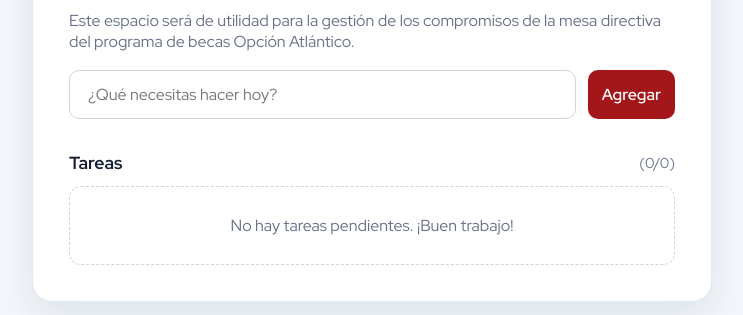
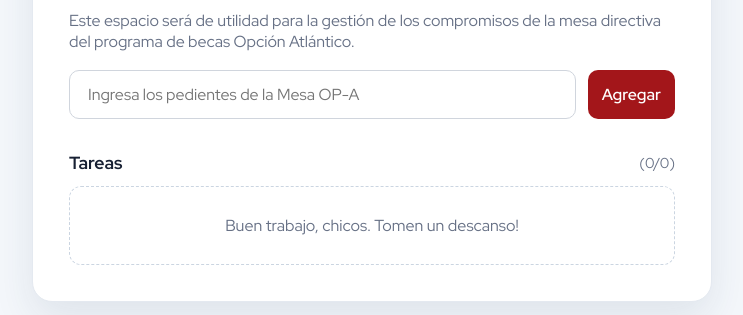
Before and after one commit to SearchGabx/BPDS, a Next.js app: page / in a window 1280 px wide. Shown: the part 367-682 px from the top of the page, without its empty margins (268-1011 px from the left). Built offline with nearby package versions, Linux system fonts and the light colour scheme.

Commit message:
Modify the UI text on create.tsx and read.tsx

```diff
--- a/app/modules_CRUD/create.tsx
+++ b/app/modules_CRUD/create.tsx
@@ -6,7 +6,7 @@ export default function Create({ task, setTask, handleAddTask }: any) {
         <div className={styles.addForm}>
             <input
                 type="text"
-                placeholder="¿Qué necesitas hacer hoy?"
+                placeholder="Ingresa los pedientes de la Mesa OP-A"
                 value={task}
                 onChange={(e) => setTask(e.target.value)}
                 onKeyDown={(e) => { if (e.key === 'Enter') handleAddTask() }}
--- a/app/modules_CRUD/read.tsx
+++ b/app/modules_CRUD/read.tsx
@@ -12,7 +12,7 @@ export default function Read({ tasks, completedTasks, handleToggleTask, handleDe
                 <span>({completedTasks}/{tasks.length})</span>
             </div>
             {tasks.length === 0 ? (
-                <div className={styles.emptyState}>No hay tareas pendientes. ¡Buen trabajo!</div>
+                <div className={styles.emptyState}>Buen trabajo, chicos. Tomen un descanso!</div>
             ) : (
                 <ul className={styles.taskList}>
                     {tasks.map((item: Task) => (
```
